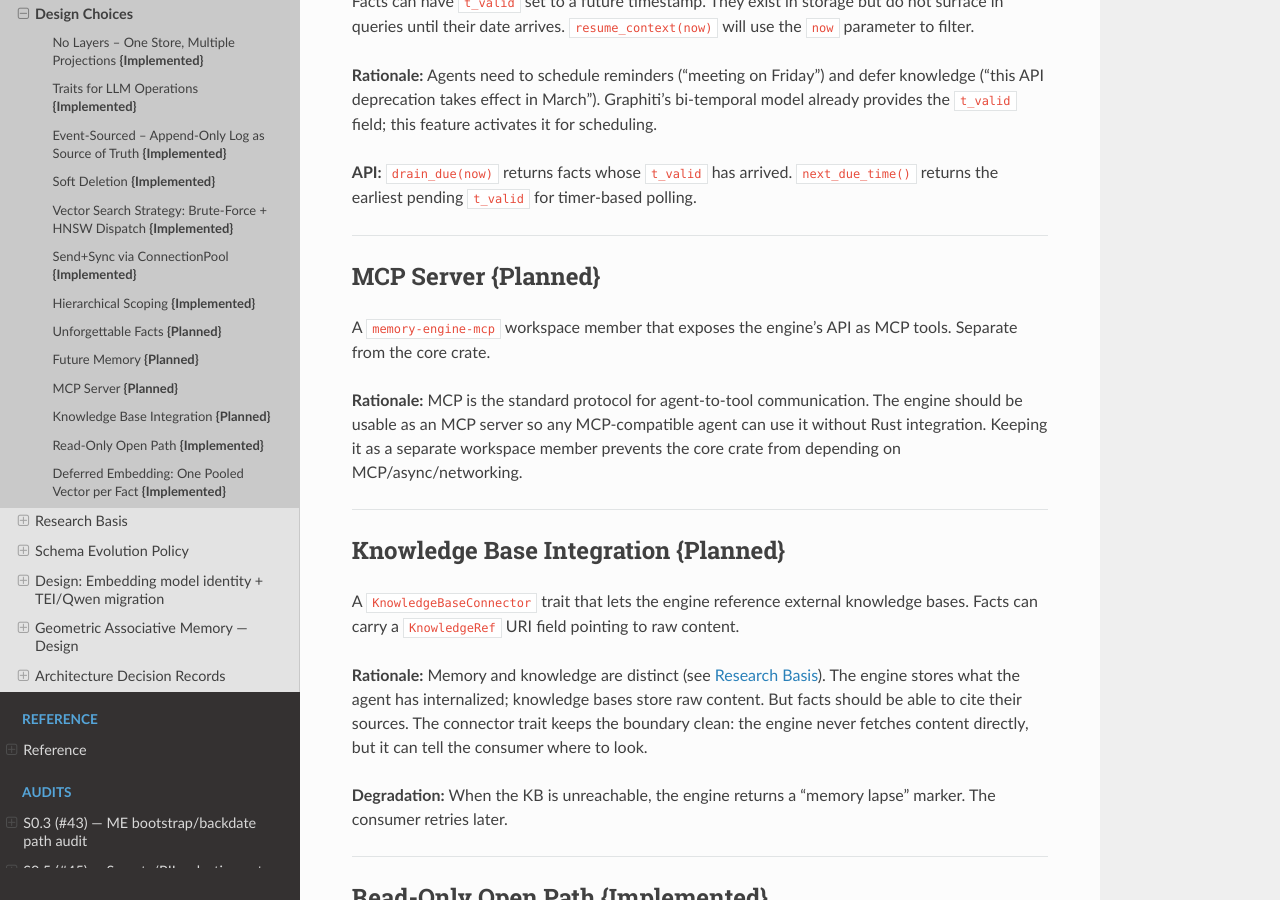
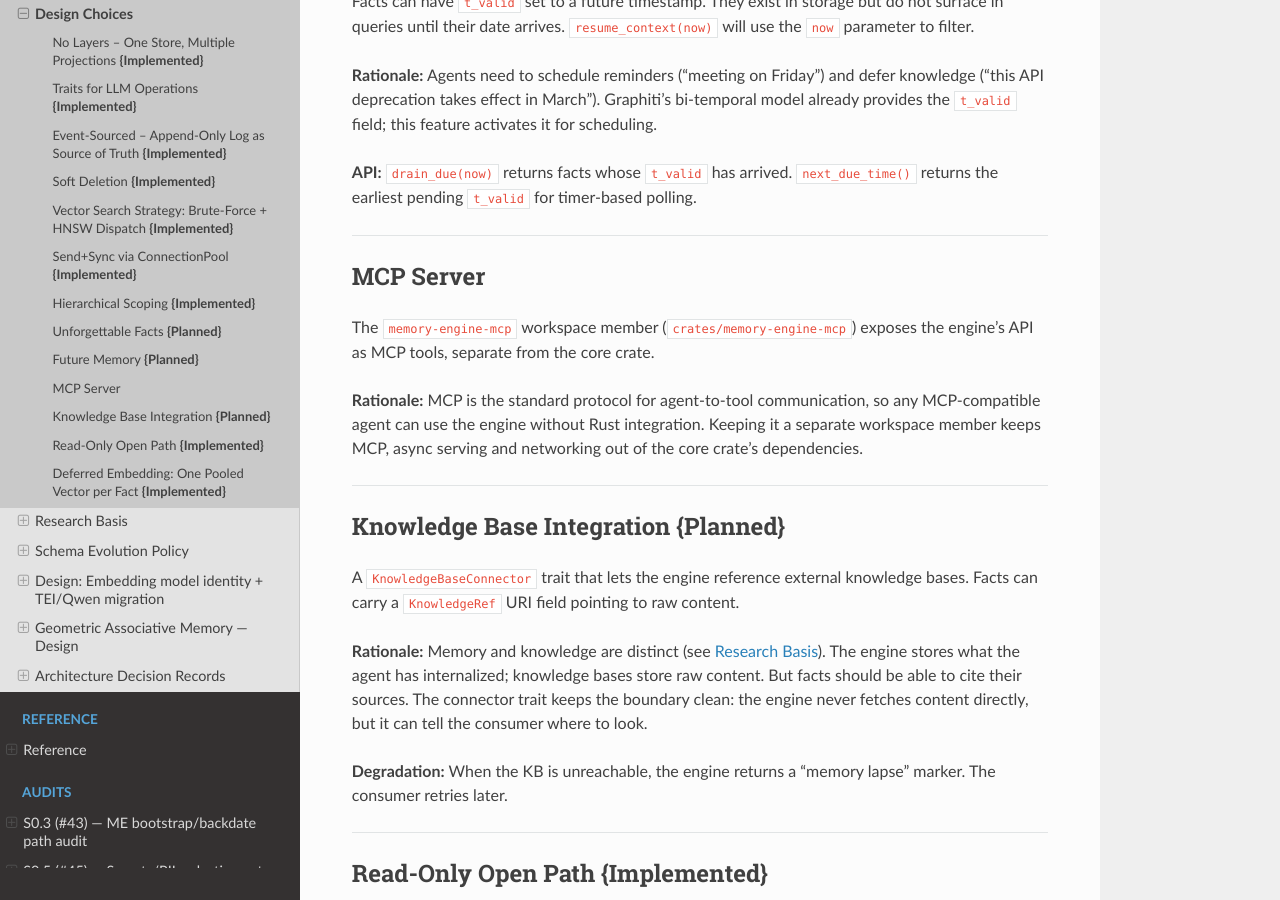
Before and after one commit to dutiona/memory-engine, a Sphinx documentation site: the page built from docs/design/design-choices.md, in a window 1280 px wide and 900 px high, scrolled down 4197 px. Built offline with Sphinx 7.4.7 and the Read the Docs theme 3.1.0, drawn with Linux system fonts in a browser that asks for light colours.

Commit message:
docs: correct api.md's stale signatures and error table
api.md still showed add_fact's pre-AddFactRequest signature, listed the
Bootstrap section twice (the second copy, with the config and report
fields, is kept), and its MemoryError table named a Database variant and
String payloads that no longer exist while omitting most real variants.
design-choices.md still called the MCP server planned although
crates/memory-engine-mcp ships it.

```diff
--- a/docs/design/design-choices.md
+++ b/docs/design/design-choices.md
@@ -118,11 +118,11 @@ Facts can have `t_valid` set to a future timestamp. They exist in storage but do
 
 ---
 
-## MCP Server **{Planned}**
+## MCP Server
 
-A `memory-engine-mcp` workspace member that exposes the engine's API as MCP tools. Separate from the core crate.
+The `memory-engine-mcp` workspace member (`crates/memory-engine-mcp`) exposes the engine's API as MCP tools, separate from the core crate.
 
-**Rationale:** MCP is the standard protocol for agent-to-tool communication. The engine should be usable as an MCP server so any MCP-compatible agent can use it without Rust integration. Keeping it as a separate workspace member prevents the core crate from depending on MCP/async/networking.
+**Rationale:** MCP is the standard protocol for agent-to-tool communication, so any MCP-compatible agent can use the engine without Rust integration. Keeping it a separate workspace member keeps MCP, async serving and networking out of the core crate's dependencies.
 
 ---
 
```
Also changed, not shown: docs/reference/api.md (+2 -2 lines).
